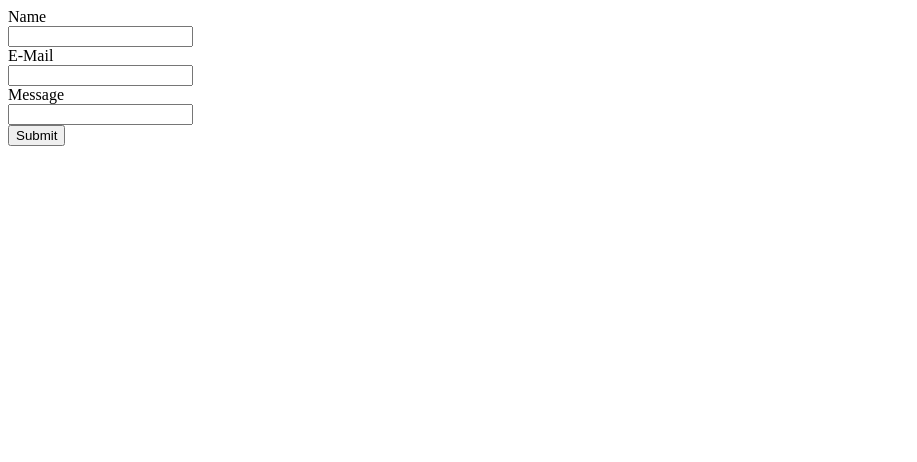
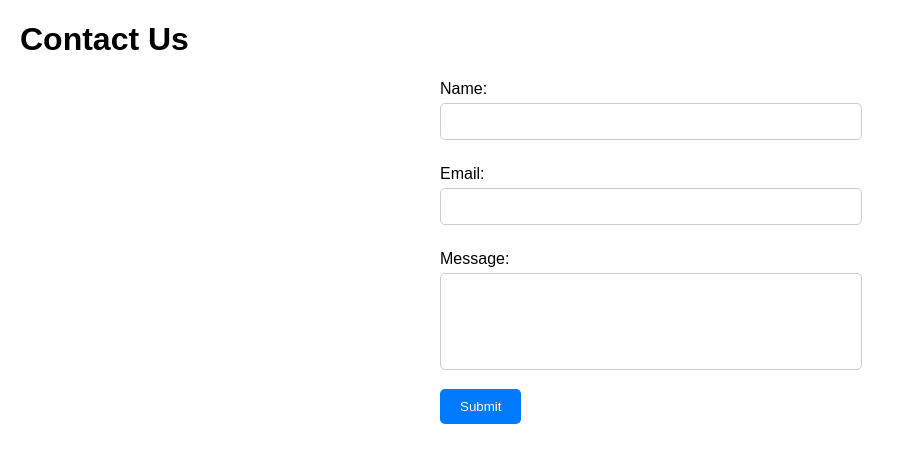
Before and after one commit to noMBavailable/TypeScriptStage, a website: page index.html in a window 1280 px wide. Shown: the whole page, without its empty margins (0-917 px from the left). Drawn offline with Linux system fonts and the light colour scheme.

Commit message:
learning ts

```diff
--- a/index.html
+++ b/index.html
@@ -4,17 +4,27 @@
     <meta charset="UTF-8">
     <meta name="viewport" content="width=device-width, initial-scale=1.0">
     <title>frontPage</title>
+    <link rel="stylesheet" href="style.css">
 </head>
 <body>
     <script src="./dist/index.js"></script>
-    <div class="cntr_cntct-frm">
-        <div>Name</div>
-        <div><input type="text"></div>
-        <div>E-Mail</div>
-        <div><input type="email"></div>
-        <div>Message</div>
-        <div><input type="text"></div>
-        <div><input type="submit"></div>
+
+
+        <h1>Contact Us</h1>
+    <form id="contactForm">
+        <label for="name">Name:</label>
+        <input type="text" id="name" name="name" required />
+
+        <label for="email">Email:</label>
+        <input type="email" id="email" name="email" required />
+
+        <label for="message">Message:</label>
+        <textarea id="message" name="message" rows="5" required></textarea>
+
+        <button type="submit">Submit</button>
+    </form>
+    <script src="index.js"></script>
+
     </div>
 </body>
 </html>
--- a/src/index.ts
+++ b/src/index.ts
@@ -1,11 +1,26 @@
-class User {
+class User{
+    constructor(
+        public name: string,
+        public email: string,
+        public message: string){}
 
-    readonly city: string = "IJlst"
-    constructor(
-        public email: string,
-        public name: string
-        ){
-    }
+
 }
 
-const marc = new User("marc@dd", "jon")
+
+const form = document.getElementById("contactForm") as HTMLFormElement;
+
+form.addEventListener("submit", (event) => {
+    event.preventDefault(); // Prevent page reload
+
+    // Get the input element from the DOM
+    const name = (document.getElementById("name") as HTMLInputElement).value;
+    const email = (document.getElementById("email") as HTMLInputElement).value;
+    const message = (document.getElementById("message") as HTMLInputElement).value;
+
+    const user = new User(name, email, message);
+
+
+    alert(`Welcome, ${user.name}!`);
+
+})
--- a/style.css
+++ b/style.css
@@ -0,0 +1,34 @@
+body {
+    font-family: Arial, sans-serif;
+    margin: 20px;
+}
+form {
+    max-width: 400px;
+    margin: auto;
+}
+label {
+    display: block;
+    margin: 10px 0 5px;
+}
+input, textarea {
+    width: 100%;
+    padding: 10px;
+    margin-bottom: 15px;
+    border: 1px solid #ccc;
+    border-radius: 5px;
+}
+button {
+    padding: 10px 20px;
+    background-color: #007BFF;
+    color: #fff;
+    border: none;
+    border-radius: 5px;
+    cursor: pointer;
+}
+button:hover {
+    background-color: #0056b3;
+}
+
+textarea {
+    resize: none; /* Disables the resize handle */
+}
```
Also changed, not shown: tsconfig.json (+7 -7 lines), dist/index.js, 1 other file.
